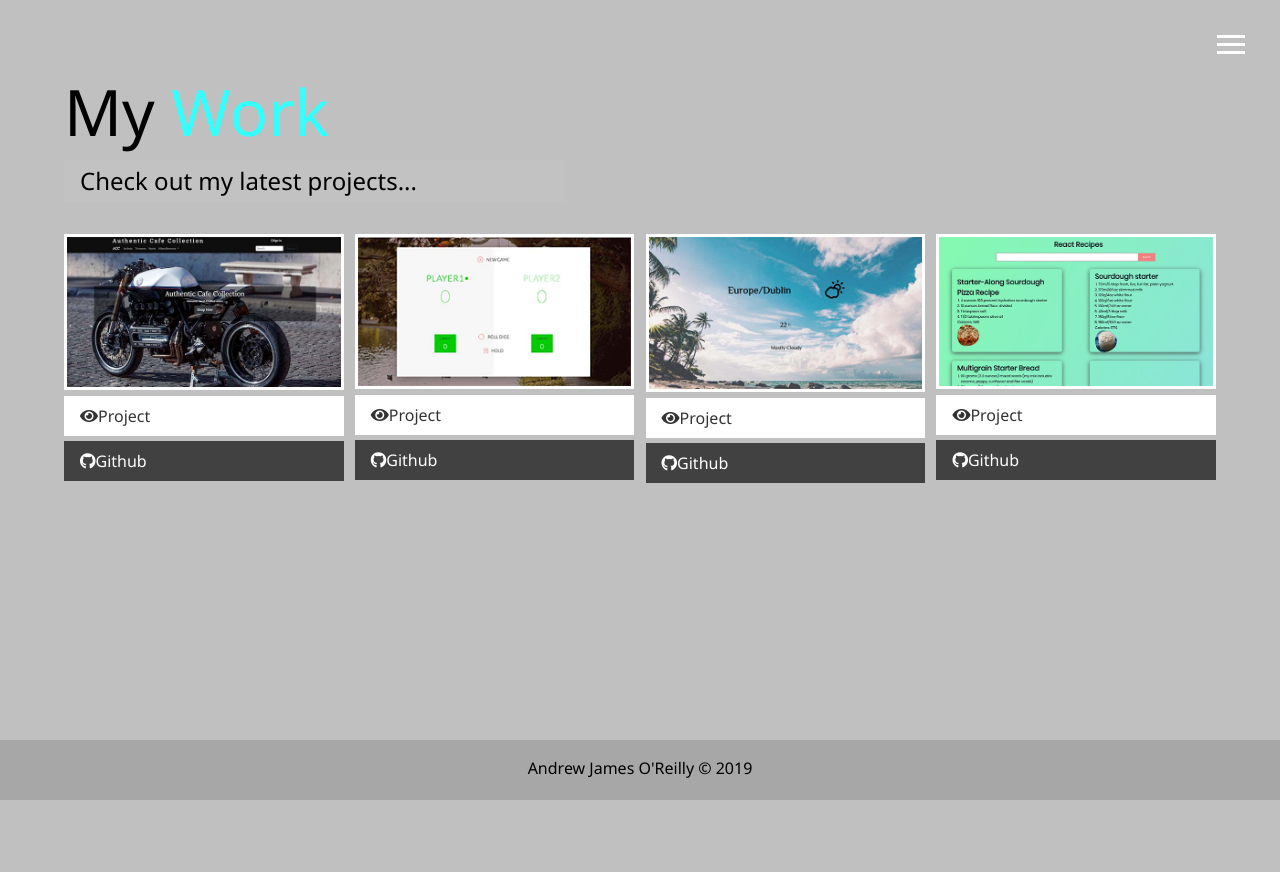
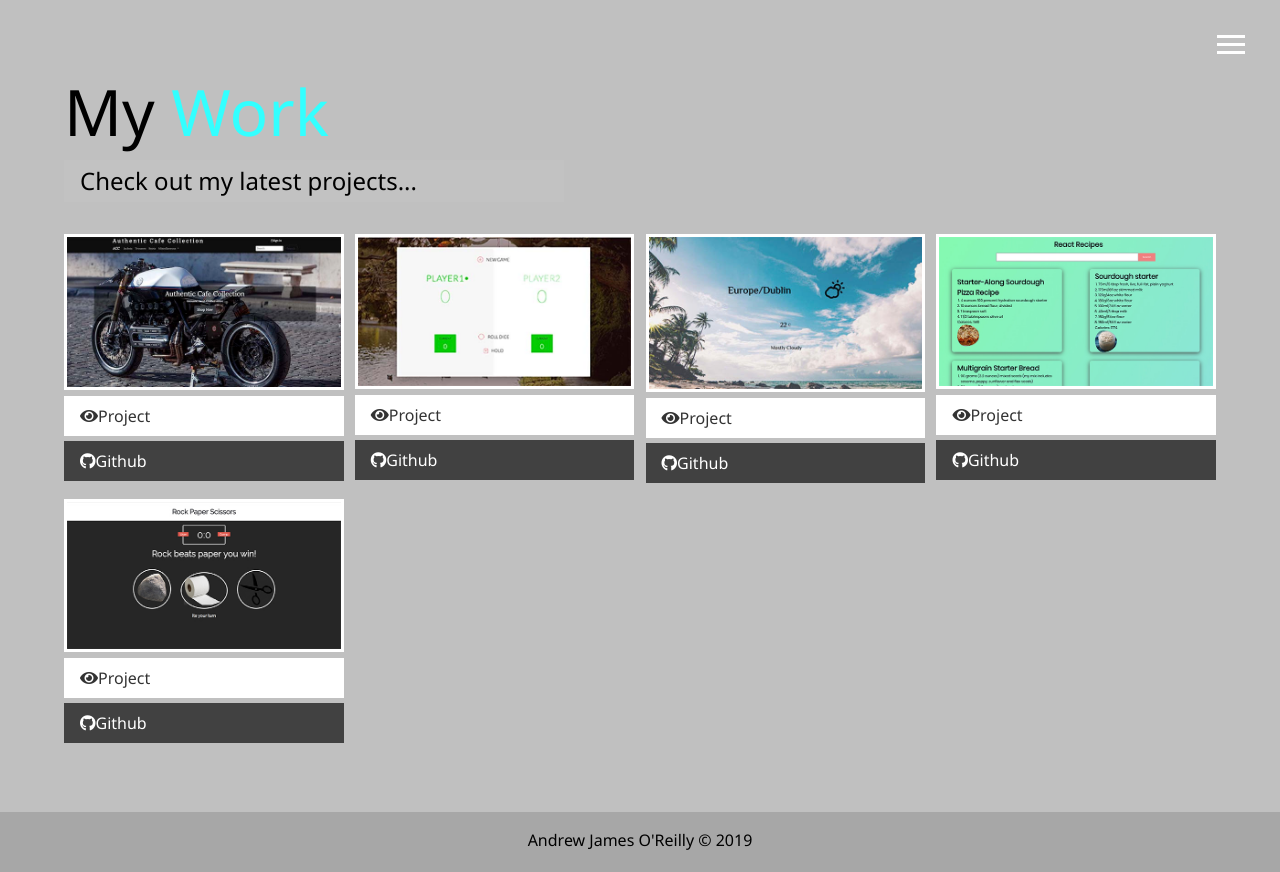
Before and after one commit to andrewire1970/My-Portfolio, a website: page work.html in a window 1280 px wide. Before the commit the page ends 800 px from the top, so only its background shows below. Drawn offline with Linux system fonts and the light colour scheme.

Commit message:
added 5th project

```diff
--- a/work.html
+++ b/work.html
@@ -115,14 +115,18 @@
           <a href="#" class="btn-light"> <i class="fas fa-eye"></i>Project </a>
           <a href="#" class="btn-dark"> <i class="fab fa-github"></i>Github </a>
         </div>
-        <!--
+
         <div class="item">
-          <a href="#!">
-            <img src="img/projects/project5.jpg" alt="projects" />
+          <a href="https://andrewire1970.github.io/JS-R-P-S/">
+            <img src="img/projects/work5.jpg" alt="Javascript" />
           </a>
-          <a href="#" class="btn-light"> <i class="fas fa-eye"></i>Project </a>
-          <a href="#" class="btn-dark"> <i class="fab fa-github"></i>Github </a>
-        </div> -->
+          <a href="https://andrewire1970.github.io/JS-R-P-S/" class="btn-light">
+            <i class="fas fa-eye"></i>Project
+          </a>
+          <a href="https://github.com/andrewire1970/JS-R-P-S" class="btn-dark">
+            <i class="fab fa-github"></i>Github
+          </a>
+        </div>
       </div>
     </main>
     <footer id="main-footer">
```
Also changed, not shown: about.html (+1 -1 lines), scss/main.css (+16 -7 lines), img/projects/work5.jpg (added).
